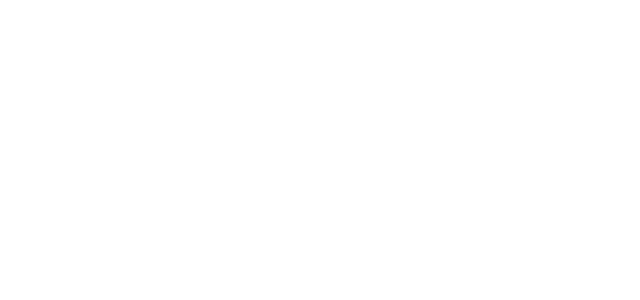
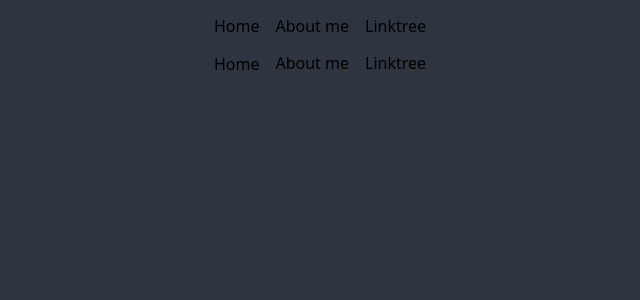
Before and after one commit to brenobattaglin/brenobattaglin.com, a Next.js app: page /components/layout in a window 1280 px wide. Before the commit this address had no page. Shown: the top 300 px of the page, without its empty margins (320-960 px from the left). Built offline with nearby package versions, Linux system fonts and the light colour scheme.

Commit message:
Create layout component

```diff
--- a/pages/_app.tsx
+++ b/pages/_app.tsx
@@ -1,20 +1,13 @@
 import type { AppProps } from 'next/app'
-import Head from 'next/head'
 import '../styles/global.css'
-import NavBar from './components/navbar'
+import Layout from './components/layout';
 
 function MyApp({ Component, pageProps }: AppProps) {
   return (
     <>
-      <Head>
-        <title>Breno Battaglin</title>
-        <meta name='description' content='Personal website' />
-        <link rel="icon" href="/favicon.ico" />
-      </Head>
-      <div className="text-white font-light">
-        <NavBar />
+      <Layout>
         <Component {...pageProps} />
-      </div>
+      </Layout>
     </>
   )
 }
--- /dev/null
+++ b/pages/components/layout.tsx
@@ -0,0 +1,24 @@
+import NavBar from "./navbar"
+import Head from "next/head"
+import { AnimatePresence } from "framer-motion"
+
+export default function Layout({ children }: { children: any }) {
+    return (
+        <>
+            <Head>
+                <title>Breno Battaglin</title>
+                <meta name='description' content='Personal website' />
+                <link rel="icon" href="/favicon.ico" />
+            </Head>
+            <NavBar />
+            <main>
+                <AnimatePresence >
+                    <div className="font-light overflow-hidden">
+                        {children}
+                    </div>
+                </AnimatePresence>
+            </main>
+
+        </>
+    )
+}
```
